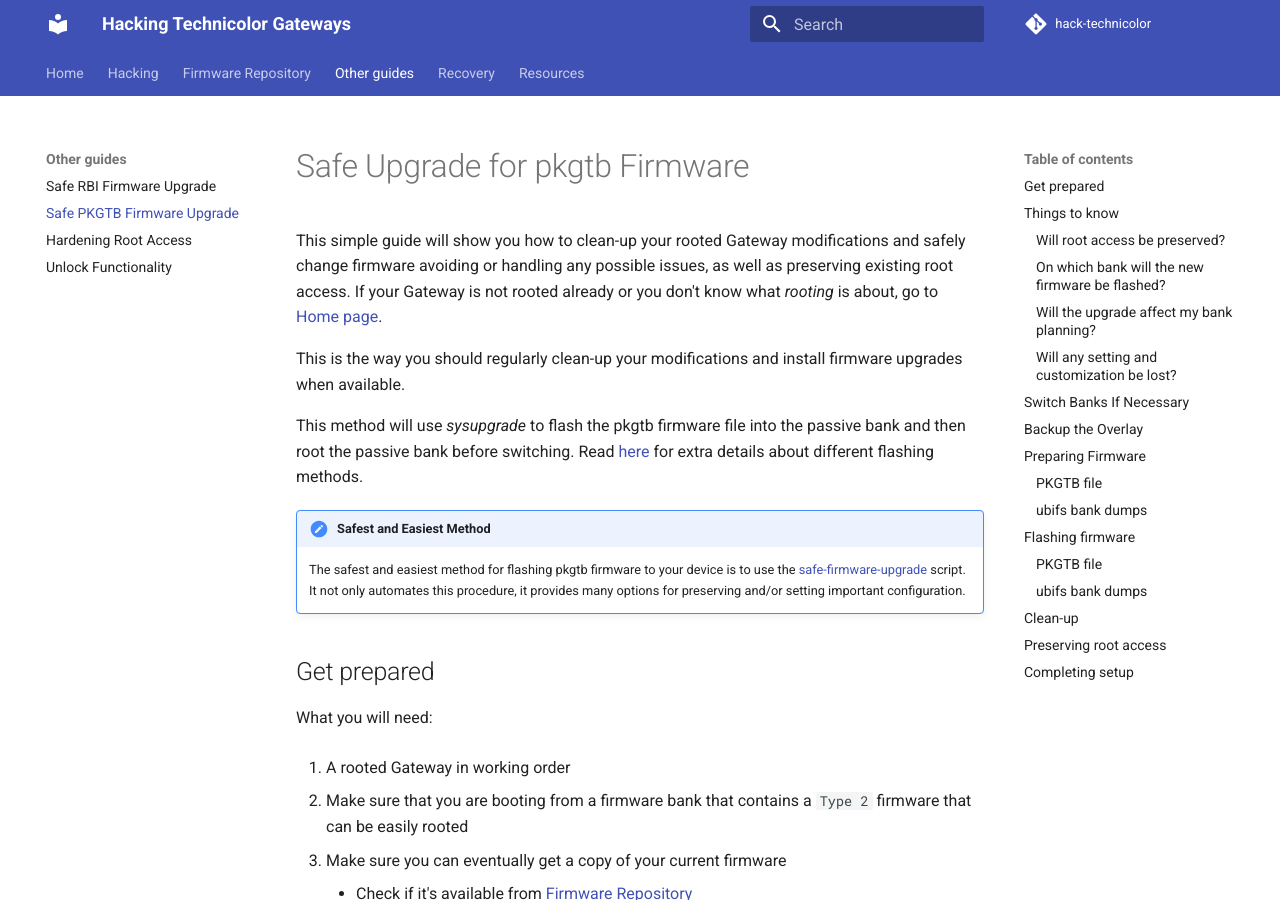
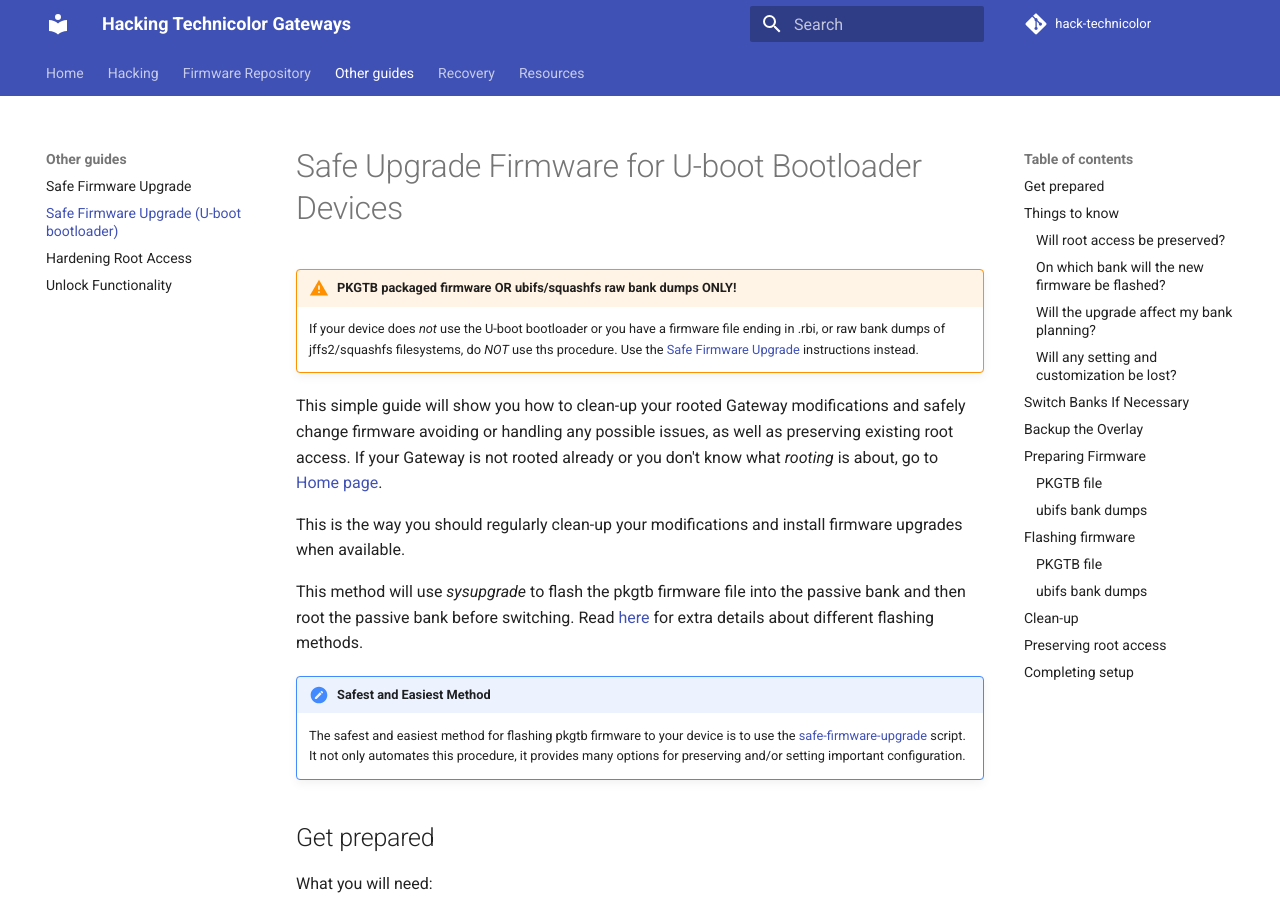
Before and after one commit to hack-technicolor/hack-technicolor, an MkDocs documentation site: the page built from docs/Upgrade-pkgtb.md, in a window 1280 px wide and 900 px high. Built offline with MkDocs 1.6.1 and Material for MkDocs 9.7.7, drawn with Linux system fonts in a browser that asks for light colours; comment, search, counter and statistics services are not loaded; some of the changed text lies outside the part shown.

Commit message:
Reverted RBI change + changed PKGTB to ref U-boot

````diff
--- a/docs/Upgrade-pkgtb.md
+++ b/docs/Upgrade-pkgtb.md
@@ -1,4 +1,8 @@
-# Safe Upgrade for pkgtb Firmware
+# Safe Upgrade Firmware for U-boot Bootloader Devices
+
+!!! warning "PKGTB packaged firmware OR ubifs/squashfs raw bank dumps ONLY!"
+    If your device does *not* use the U-boot bootloader or you have a firmware file ending in .rbi, or raw bank dumps of jffs2/squashfs filesystems, do *NOT* use ths procedure. Use the [Safe Firmware Upgrade](../Upgrade.md) instructions instead.
+
 
 This simple guide will show you how to clean-up your rooted Gateway modifications and safely change firmware avoiding or handling any possible issues, as well as preserving existing root access. If your Gateway is not rooted already or you don't know what *rooting* is about, go to [Home page](../).
 
@@ -93,6 +97,9 @@
 
 ### ubifs bank dumps
 
+!!! caution "Firmware Bank Dumps Only!"
+    You cannot restore bank dumps to mounted ubifs partitions. This means that you *cannot* overwrite the active firmware, or restore `rootfs_data` dumps. You can only restore a bank dump into the unmounted passive firmware partition.
+
 Run these commands to write `/tmp/bootfs.bin` and `/tmp/rootfs.bin` images into the `notbooted` bank:
 
 ```bash
--- a/mkdocs.yml
+++ b/mkdocs.yml
@@ -54,8 +54,8 @@
         - 'Post-Root Procedures': 'Hacking/PostRoot.md'
     - 'Firmware Repository': 'Repository.md'
     - 'Other guides':
-      - 'Safe RBI Firmware Upgrade': 'Upgrade.md'
-      - 'Safe PKGTB Firmware Upgrade': 'Upgrade-pkgtb.md'
+      - 'Safe Firmware Upgrade': 'Upgrade.md'
+      - 'Safe Firmware Upgrade (U-boot bootloader)': 'Upgrade-pkgtb.md'
       - 'Hardening Root Access': 'Hardening.md'
       - 'Unlock Functionality': 'Unlock.md'
     - 'Recovery': 'Recovery.md'
````
Also changed, not shown: docs/Upgrade.md (+3 -0 lines).
